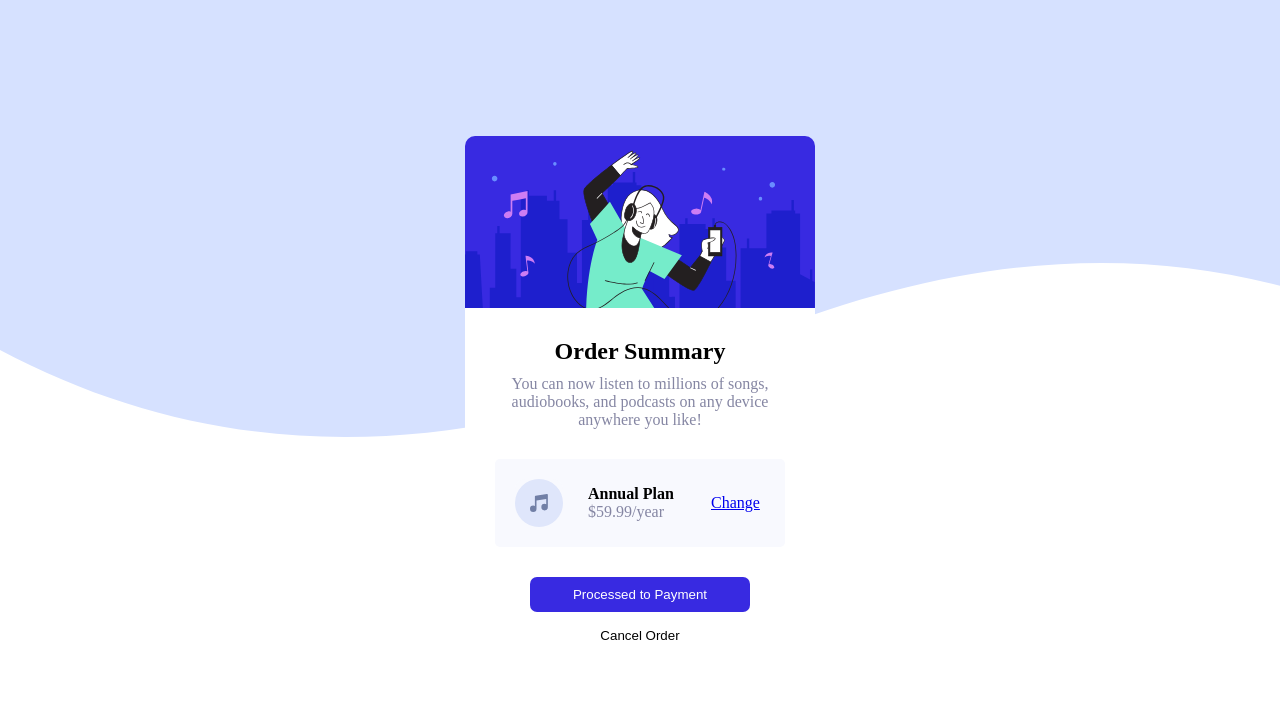
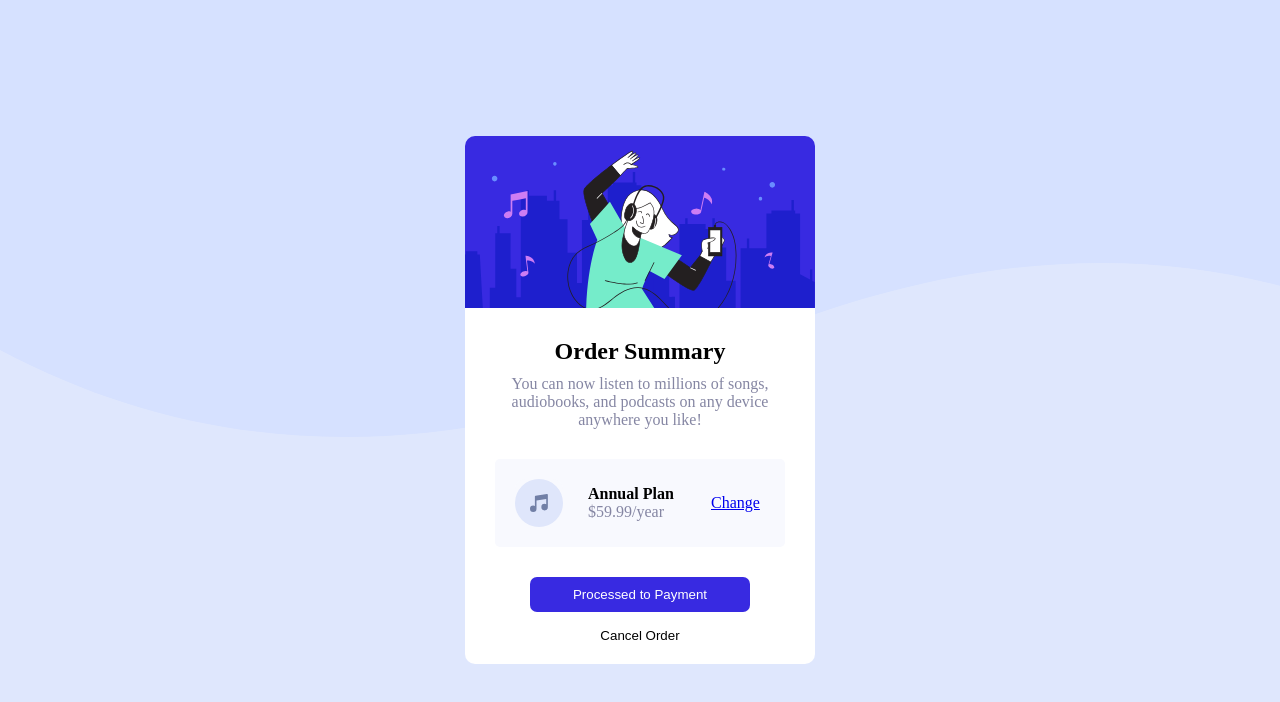
Before and after one commit to Ramonlleopoldo/ramonlleopoldo.github.io, a plain HTML site: page index.html in a window 1280 px wide. Drawn offline with Linux system fonts and the light colour scheme.

Commit message:
ajeitando o repeat do backgroud

```diff
--- a/style.css
+++ b/style.css
@@ -4,8 +4,8 @@ body {
   justify-content: center;
   align-items: center;
   background-image: url(./images/pattern-background-desktop.svg);
-  background-repeat: no-repeat;
-  background-color: DFE7FD;
+  background-repeat: repeat-x;
+  background-color: #dfe7fd;
 }
 img {
   max-width: 350px;
```
